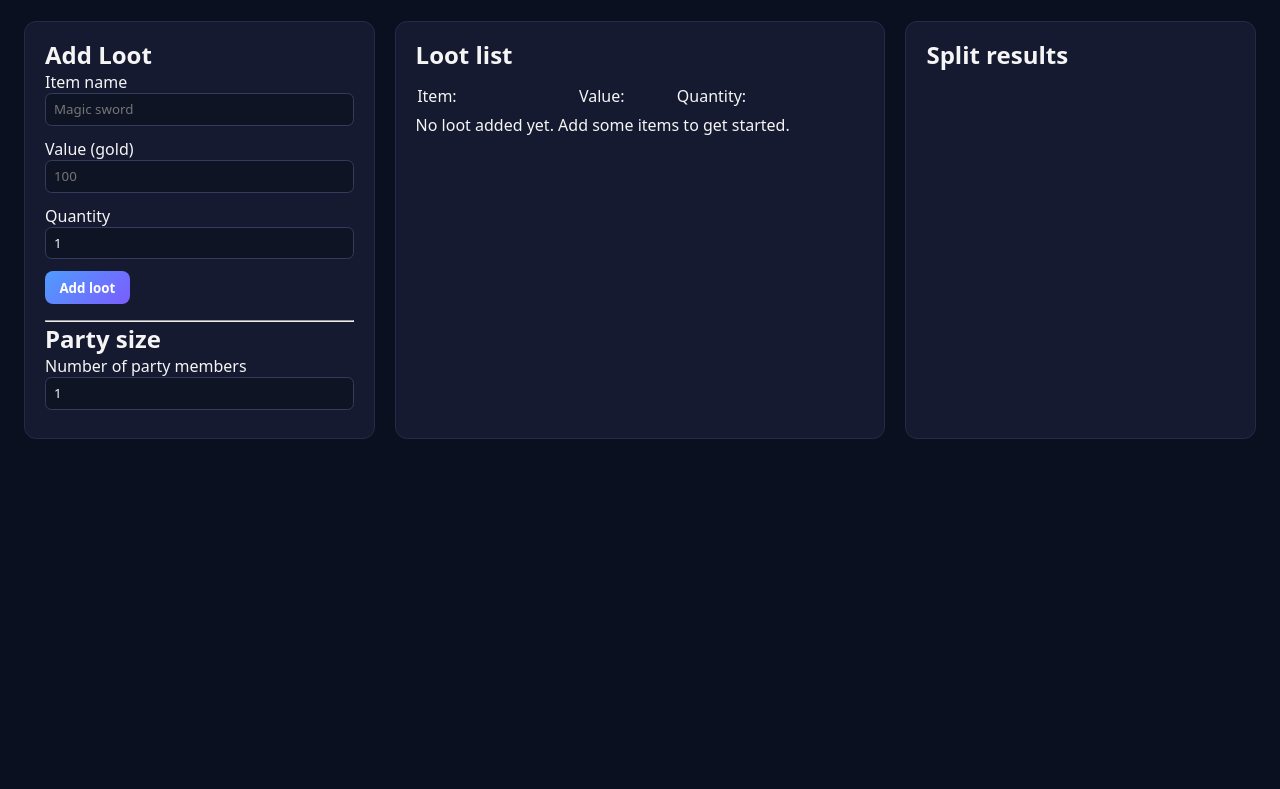
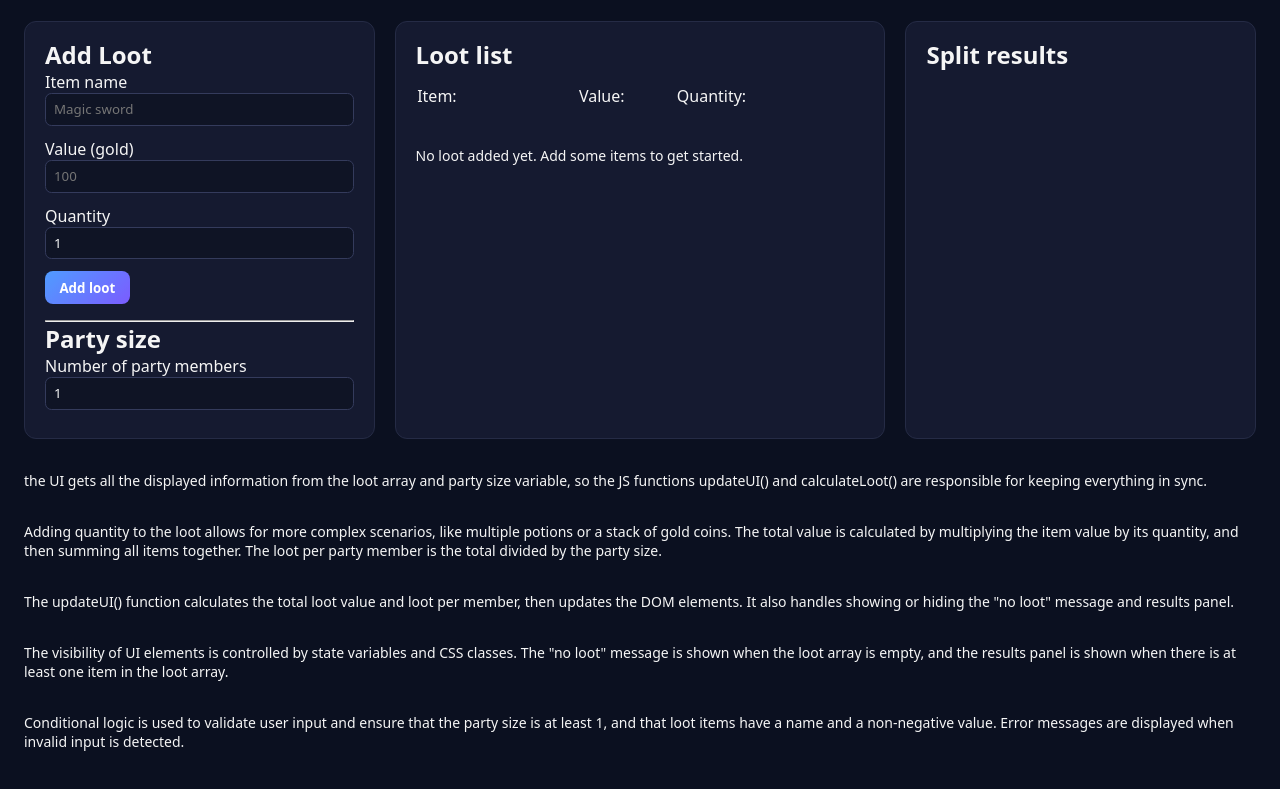
Before and after one commit to jg-del-png/Dungeon-phase2, a plain HTML site: page index.html in a window 1280 px wide. Shown: the part 109-898 px from the top of the page. Before the commit the page ends 800 px from the top, so only its background shows below. Drawn offline with Linux system fonts and the light colour scheme.

Commit message:
Add files via upload

```diff
--- a/index.html
+++ b/index.html
@@ -96,7 +96,20 @@
     </section>
 
 </main>
+<footer>
 
+<p> the UI gets all the displayed information from the loot array and party size variable, so the JS functions updateUI() and calculateLoot() are responsible for keeping everything in sync.</p>
+<p>
+Adding quantity to the loot allows for more complex scenarios, like multiple potions or a stack of gold coins. The total value is calculated by multiplying the item value by its quantity, and then summing all items together. The loot per party member is the total divided by the party size.</p>
+
+<p>The updateUI() function calculates the total loot value and loot per member, then updates the DOM elements. It also handles showing or hiding the "no loot" message and results panel.</p>
+
+<p>The visibility of UI elements is controlled by state variables and CSS classes. The "no loot" message is shown when the loot array is empty, and the results panel is shown when there is at least one item in the loot array.</p>
+
+<p>Conditional logic is used to validate user input and ensure that the party size is at least 1, and that loot items have a name and a non-negative value. Error messages are displayed when invalid input is detected.</p>
+
+
+</footer>
 
 <script src="script.js"></script>
 </body>
--- a/style.css
+++ b/style.css
@@ -103,3 +103,11 @@ button:disabled {
 .error {
     color: #ff8a8a;
 }
+
+
+footer,p {
+    margin-top: 2rem;
+    font-size: 14px;
+   margin-bottom: 1.5rem;
+
+}
```
Also changed, not shown: images/user loot input.txt (added).
